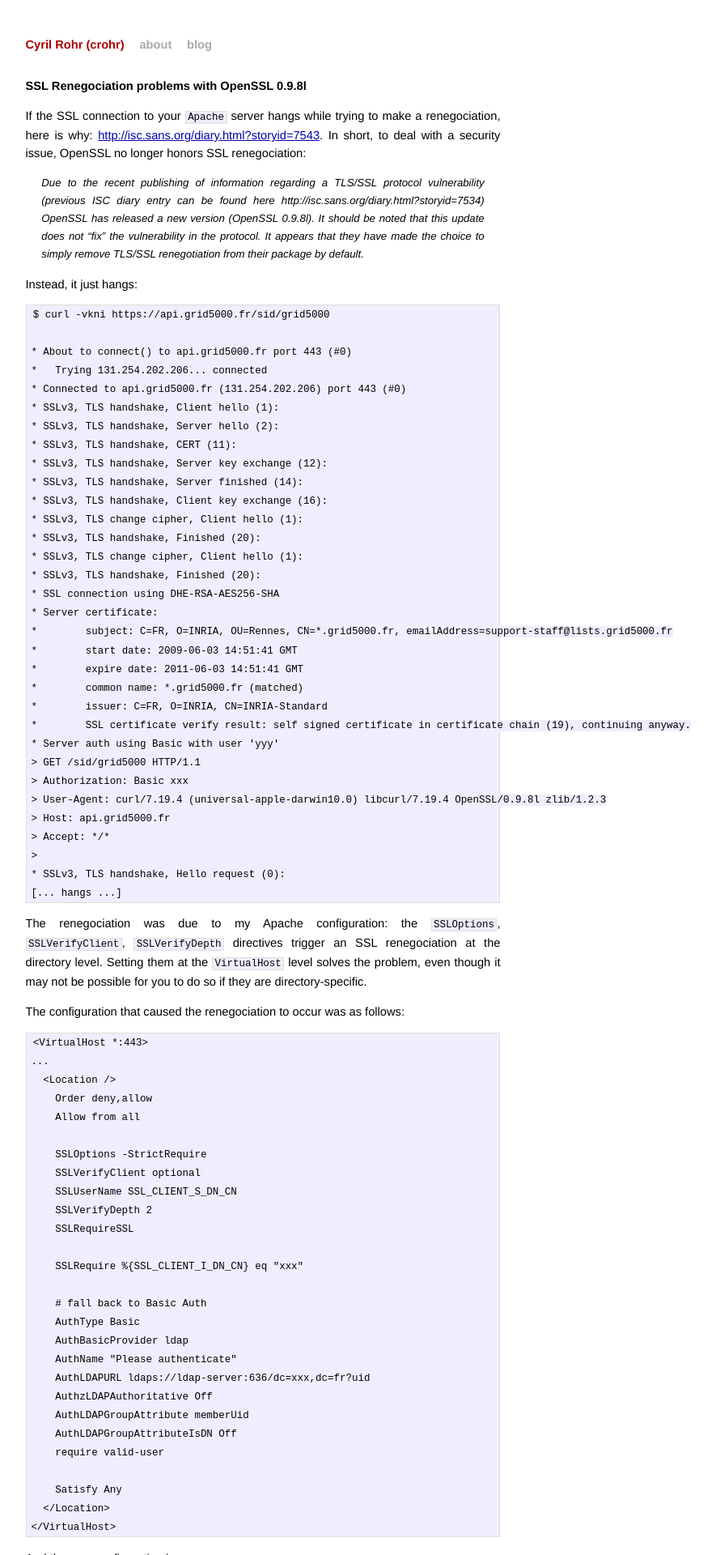
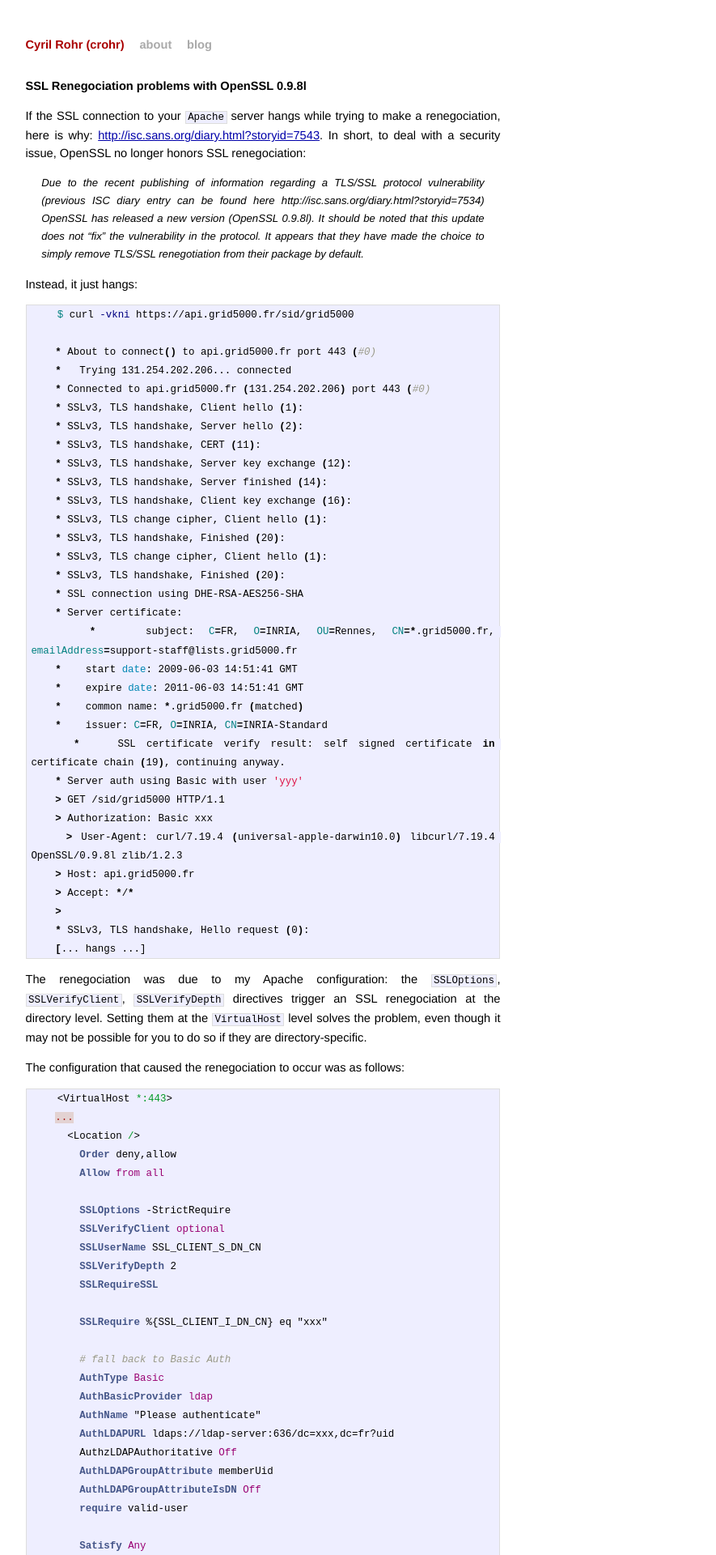
Before and after one commit to crohr/crohr.github.com, a Jekyll site: the page built from _posts/2011-02-08-openssl-0.9.8l-ssl-renegociation-problems.md, in a window 1280 px wide. Shown: the top 1920 px of the page at 81% size, without its empty margins (315-1200 px from the left). Built offline with Jekyll 4.4.1, drawn with Linux system fonts in a browser that asks for light colours; comment, search, counter and statistics services are not loaded; some of the changed text lies outside the part shown.

Commit message:
Correctly handle syntax hghlighting.

```diff
--- a/_layouts/post.html
+++ b/_layouts/post.html
@@ -9,7 +9,7 @@ layout: default
   <h2>Related Posts</h2>
   <ul class="posts">
     {% for post in site.related_posts limit:3 %}
-      <li><span>{{ post.date | date_to_string }}</span> &raquo; <a href="{{ post.url }}">{{ post.title }}</a></li>
+      <li><span class="date">{{ post.date | date_to_string }}</span> &raquo; <a href="{{ post.url }}">{{ post.title }}</a></li>
     {% endfor %}
   </ul>
 </div>
--- a/_posts/2011-02-08-openssl-0.9.8l-ssl-renegociation-problems.md
+++ b/_posts/2011-02-08-openssl-0.9.8l-ssl-renegociation-problems.md
@@ -11,6 +11,8 @@ In short, to deal with a security issue, OpenSSL no longer honors SSL renegociat
 > Due to the recent publishing of information regarding a TLS/SSL protocol vulnerability (previous ISC diary entry can be found here http://isc.sans.org/diary.html?storyid=7534)  OpenSSL has released a new version (OpenSSL 0.9.8l). It should be noted that this update does not "fix" the vulnerability in the protocol. It appears that they have made the choice to simply remove TLS/SSL renegotiation from their package by default.
 
 Instead, it just hangs:
+
+{% highlight bash %}
 
     $ curl -vkni https://api.grid5000.fr/sid/grid5000
 
@@ -45,9 +47,13 @@ Instead, it just hangs:
     * SSLv3, TLS handshake, Hello request (0):
     [... hangs ...]
 
+{% endhighlight %}
+
 The renegociation was due to my Apache configuration: the `SSLOptions`, `SSLVerifyClient`, `SSLVerifyDepth` directives trigger an SSL renegociation at the directory level. Setting them at the `VirtualHost` level solves the problem, even though it may not be possible for you to do so if they are directory-specific.
 
 The configuration that caused the renegociation to occur was as follows:
+
+{% highlight apache %}
 
     <VirtualHost *:443>
     ...
@@ -77,7 +83,11 @@ The configuration that caused the renegociation to occur was as follows:
       </Location>
     </VirtualHost>
 
+{% endhighlight %}
+
 And the new configuration is:
+
+{% highlight apache %}
 
     <VirtualHost *:443>
     ...
@@ -107,4 +117,6 @@ And the new configuration is:
       </Location>
     </VirtualHost>
 
+{% endhighlight %}
+
 See <http://httpd.apache.org/docs/2.0/mod/mod_ssl.html> for the list of directives that trigger a renegociation.
--- a/css/screen.css
+++ b/css/screen.css
@@ -73,10 +73,8 @@ ul.posts {
     line-height: 1.75em;
   }
 
-  ul.posts span, #post span {
-    color: #aaa;
-    font-family: Monaco, "Courier New", monospace;
-    font-size: 80%;
+  ul.posts span.date, #post span.date {
+    font-size: 90%;
   }
 
 /*****************************************************************************/
@@ -165,6 +163,9 @@ ul.posts {
     border: 1px solid #ddd;
     background-color: #eef;
     padding: 0 .4em;
+    word-wrap: break-word;      /* IE 5.5-7 */
+    white-space: -moz-pre-wrap; /* Firefox 1.0-2.0 */
+    white-space: pre-wrap;      /* current browsers */
   }
 
   #post ul,
```
Also changed, not shown: _posts/2011-06-28-howto-copy-git-archive-over-ssh.md (+4 -0 lines).
